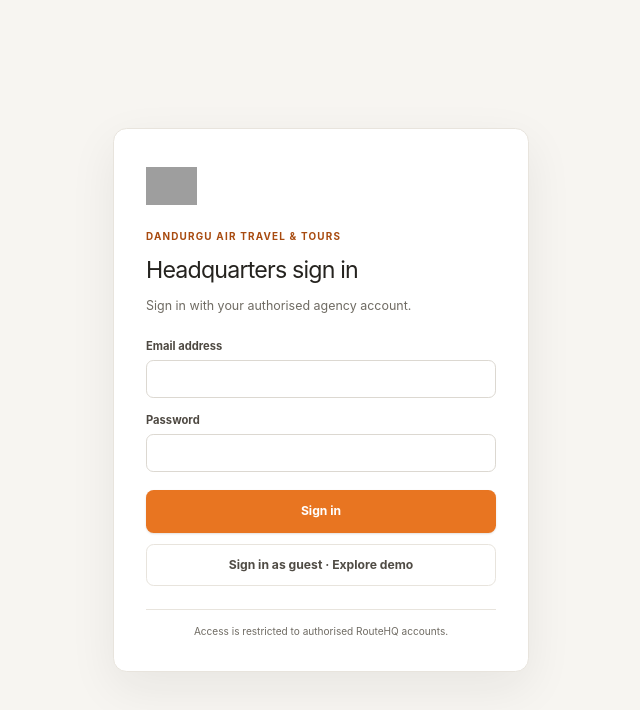
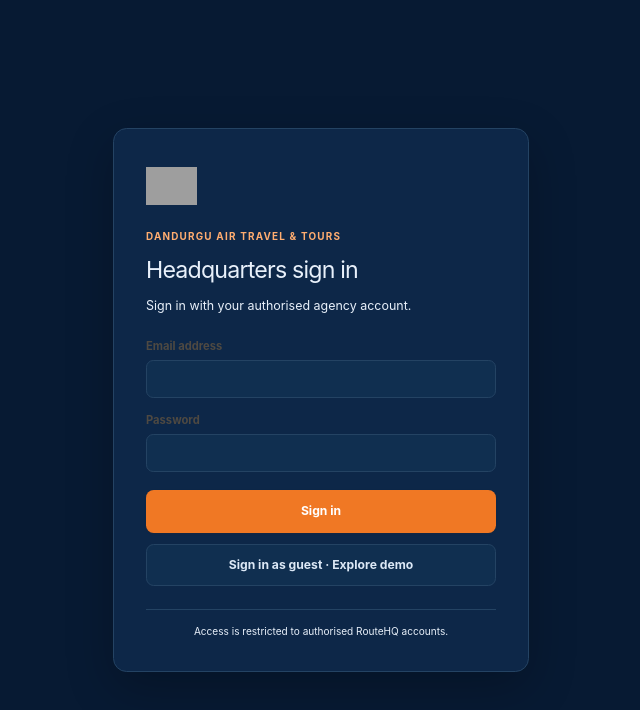
Before and after one commit to IKAminu/RouteHQ, a React (Vite) app: page / in a window 1280 px wide. Shown: the top 710 px of the page, without its empty margins (319-959 px from the left). Built offline with nearby package versions, Linux system fonts and the light colour scheme; no server answers; grey boxes are pictures that could not be loaded; the HTML template or start-up script is replaced by a standard one.

Commit message:
Apply RouteHQ navy and orange theme with light and night palettes

```diff
--- a/src/index.css
+++ b/src/index.css
@@ -7,10 +7,10 @@
   --color-brand-500: #e87521;
   --color-brand-600: #c95f14;
   --color-brand-700: #a84b10;
-  --color-ink: #25231f;
-  --color-muted: #6f6b63;
-  --color-line: #e8e4dd;
-  --color-canvas: #f7f6f3;
+  --color-ink: #172b45;
+  --color-muted: #62758e;
+  --color-line: #dce5ef;
+  --color-canvas: #f3f6fb;
   --color-surface: #ffffff;
 }
 
@@ -733,3 +733,149 @@
 .manual-screen-result { display: flex; align-items: flex-start; gap: .45rem; border-top: 1px solid #e9e5de; background: #f4f8f4; padding: .65rem .8rem; color: #426d50; }.manual-screen-result svg { flex: none; }.manual-screen-result span { font-size: .62rem; line-height: 1.5; }
 .lead-followup-error { margin: 0; border-radius: .35rem; background: #fff1ef; padding: .45rem; color: #a33f33; font-size: .62rem; line-height: 1.5; }
 @media (max-width: 560px) { .manual-screen-fields { grid-template-columns: 1fr; }.manual-screen-top { gap: .45rem; }.manual-screen-top strong { font-size: .62rem; } }
+
+
+/* RouteHQ brand mark and workspace themes */
+.brand-monogram {
+  display: grid;
+  width: 2.65rem;
+  height: 2.65rem;
+  flex: 0 0 2.65rem;
+  place-items: center;
+  border: 1px solid rgb(255 255 255 / 16%);
+  border-radius: .72rem;
+  background: linear-gradient(145deg, #174574, #0b2344 72%);
+  color: #ff8b38;
+  font-size: 1.35rem;
+  font-weight: 850;
+  letter-spacing: -.08em;
+  box-shadow: inset 0 1px rgb(255 255 255 / 14%), 0 .35rem 1rem rgb(3 16 34 / 18%);
+}
+
+.theme-options { display: grid; gap: .65rem; margin-top: 1rem; }
+.theme-option {
+  display: flex;
+  width: 100%;
+  min-width: 0;
+  align-items: center;
+  gap: .85rem;
+  border: 1px solid var(--color-line);
+  border-radius: .6rem;
+  background: var(--color-surface);
+  padding: .8rem;
+  color: var(--color-ink);
+  text-align: left;
+  cursor: pointer;
+}
+.theme-option.selected { border-color: var(--color-brand-500); box-shadow: 0 0 0 2px color-mix(in srgb, var(--color-brand-500) 16%, transparent); }
+.theme-option > span:nth-child(2) { min-width: 0; flex: 1; }
+.theme-option strong, .theme-option small { display: block; }
+.theme-option strong { font-size: .78rem; }
+.theme-option small { margin-top: .18rem; color: var(--color-muted); font-size: .66rem; }
+.theme-preview { display: grid; width: 2.65rem; height: 2.65rem; flex: 0 0 2.65rem; place-items: center; border-radius: .5rem; }
+.theme-preview-light { border: 1px solid #dce5ef; background: #f3f6fb; color: #174574; }
+.theme-preview-dark { border: 1px solid #284a70; background: #0b2344; color: #ff8b38; }
+.theme-selected { color: var(--color-brand-600); font-size: .65rem; font-weight: 750; }
+
+:root[data-theme='dark'] {
+  color-scheme: dark;
+  --color-brand-50: #183653;
+  --color-brand-100: #244765;
+  --color-brand-500: #f07824;
+  --color-brand-600: #ff8a36;
+  --color-brand-700: #ffad70;
+  --color-ink: #e8f0fa;
+  --color-muted: #9db2ca;
+  --color-line: #244363;
+  --color-canvas: #071a33;
+  --color-surface: #0d2748;
+}
+:root[data-theme='dark'] body,
+:root[data-theme='dark'] .app-shell { background: var(--color-canvas); color: var(--color-ink); }
+:root[data-theme='dark'] .sidebar,
+:root[data-theme='dark'] .content-section,
+:root[data-theme='dark'] .settings-section,
+:root[data-theme='dark'] .table-shell,
+:root[data-theme='dark'] .metrics-grid,
+:root[data-theme='dark'] .quick-strip,
+:root[data-theme='dark'] .traveller-metric,
+:root[data-theme='dark'] .finance-summary,
+:root[data-theme='dark'] .modal,
+:root[data-theme='dark'] .notifications,
+:root[data-theme='dark'] .search-results,
+:root[data-theme='dark'] .quick-action-menu,
+:root[data-theme='dark'] .auth-panel {
+  border-color: var(--color-line);
+  background: var(--color-surface);
+  color: var(--color-ink);
+}
+:root[data-theme='dark'] .topbar { border-color: var(--color-line); background: color-mix(in srgb, #0d2748 94%, transparent); }
+:root[data-theme='dark'] .brand { border-color: var(--color-line); }
+:root[data-theme='dark'] .nav-group a { color: #b5c6da; }
+:root[data-theme='dark'] .nav-group a:hover,
+:root[data-theme='dark'] .search-results button:hover,
+:root[data-theme='dark'] .notifications button:hover,
+:root[data-theme='dark'] .quick-action-menu button:hover { background: #173655; color: #f2f6fc; }
+:root[data-theme='dark'] .nav-group a.active { background: #183653; color: #ffb276; }
+:root[data-theme='dark'] .nav-group > p,
+:root[data-theme='dark'] .metric-head,
+:root[data-theme='dark'] .list-row span,
+:root[data-theme='dark'] .list-row small,
+:root[data-theme='dark'] .metric p,
+:root[data-theme='dark'] .cell-sub,
+:root[data-theme='dark'] .page-header p,
+:root[data-theme='dark'] .section-title p,
+:root[data-theme='dark'] .settings-section > p,
+:root[data-theme='dark'] .global-search,
+:root[data-theme='dark'] .global-search input::placeholder,
+:root[data-theme='dark'] .search-results span,
+:root[data-theme='dark'] .notifications span,
+:root[data-theme='dark'] .search-results p { color: var(--color-muted); }
+:root[data-theme='dark'] .button-secondary,
+:root[data-theme='dark'] .date-chip,
+:root[data-theme='dark'] .field,
+:root[data-theme='dark'] .quick-action-menu button,
+:root[data-theme='dark'] .icon-button { border-color: var(--color-line); background: #102f50; color: #dce8f6; }
+:root[data-theme='dark'] .button-secondary:hover,
+:root[data-theme='dark'] .icon-button:hover { background: #1a3b5d; color: white; }
+:root[data-theme='dark'] .field { color: var(--color-ink); }
+:root[data-theme='dark'] .field::placeholder { color: #8da4bf; }
+:root[data-theme='dark'] th { border-color: var(--color-line); background: #122f4e; color: #a9bdd3; }
+:root[data-theme='dark'] td { border-color: #1e3c5c; color: #cbd9e9; }
+:root[data-theme='dark'] td strong { color: #f0f5fb; }
+:root[data-theme='dark'] tbody tr:hover { background: #112f4e; }
+:root[data-theme='dark'] .metric + .metric,
+:root[data-theme='dark'] .finance-summary div + div,
+:root[data-theme='dark'] .section-title,
+:root[data-theme='dark'] .notifications > div,
+:root[data-theme='dark'] .notifications button + button,
+:root[data-theme='dark'] .list-row + .list-row { border-color: var(--color-line); }
+:root[data-theme='dark'] .metric:hover,
+:root[data-theme='dark'] .quick-strip { background-color: #102d4c; }
+:root[data-theme='dark'] .badge-neutral { border-color: #405875; background: #1c3855; color: #c3d2e3; }
+:root[data-theme='dark'] .badge-info { border-color: #315b7e; background: #173c5d; color: #a8d5f5; }
+:root[data-theme='dark'] .badge-success { border-color: #28634f; background: #123d38; color: #9fe1c2; }
+:root[data-theme='dark'] .badge-warning { border-color: #72552b; background: #49391f; color: #f6d18c; }
+:root[data-theme='dark'] .badge-danger { border-color: #75413f; background: #482a31; color: #f2b0aa; }
+:root[data-theme='dark'] .code-line { background: #173655; color: #d5e4f5; }
+:root[data-theme='dark'] .settings-section dl > div { border-color: var(--color-line); }
+:root[data-theme='dark'] .settings-section dt { color: var(--color-muted); }
+:root[data-theme='dark'] .settings-section dd { color: var(--color-ink); }
+:root[data-theme='dark'] .auth-screen { background: #071a33; }
+:root[data-theme='dark'] .auth-panel { box-shadow: 0 1rem 3rem rgb(0 0 0 / 24%); }
+:root[data-theme='dark'] .auth-panel h1,
+:root[data-theme='dark'] .auth-description,
+:root[data-theme='dark'] .auth-help,
+:root[data-theme='dark'] .auth-manual-setup .auth-help,
+:root[data-theme='dark'] .auth-footnote { color: var(--color-ink); }
+:root[data-theme='dark'] .auth-manual-setup,
+:root[data-theme='dark'] .auth-secret-value { border-color: var(--color-line); background: #102f50; color: var(--color-ink); }
+:root[data-theme='dark'] .form-actions { background: var(--color-surface); }
+:root[data-theme='dark'] .modal-backdrop { background: rgb(1 10 22 / 72%); }
+:root[data-theme='dark'] .mobile-quick-option { border-color: #315273; background: #102f50; color: #e2edf8; }
+:root[data-theme='dark'] .user-avatar,
+:root[data-theme='dark'] .avatar { background: #244363; color: #e3edf8; }
+:root[data-theme='dark'] .demo-banner { border-color: #6b4d2c; background: #352c22; color: #f3e1c7; }
+:root[data-theme='dark'] .demo-banner span { color: #d4bea0; }
+:root[data-theme='dark'] .traveller-metric-attention { border-color: #76532e; background: #382e22; }
+:root[data-theme='dark'] .traveller-metric-attention strong { color: #ffbd7c; }
```
